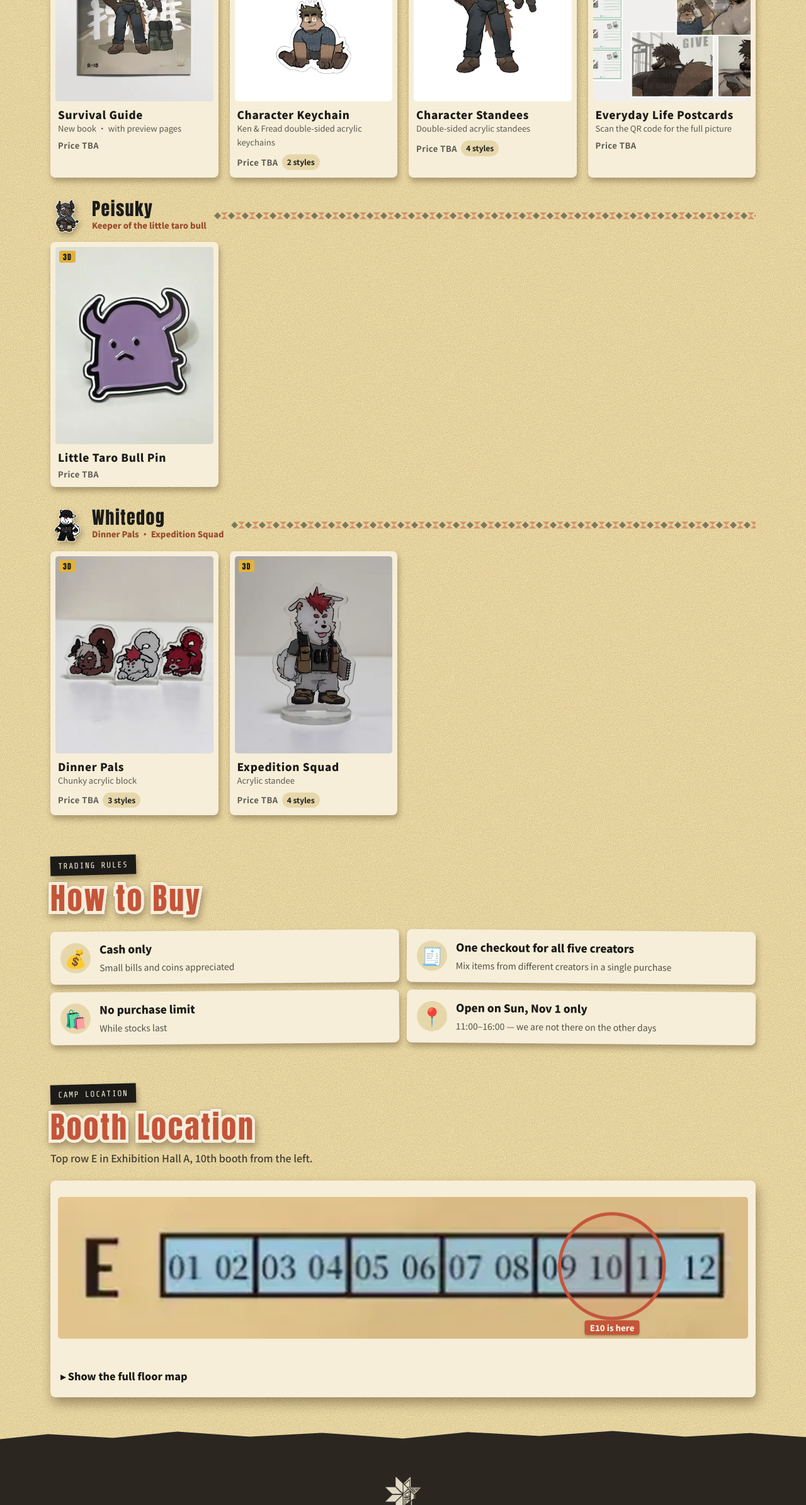
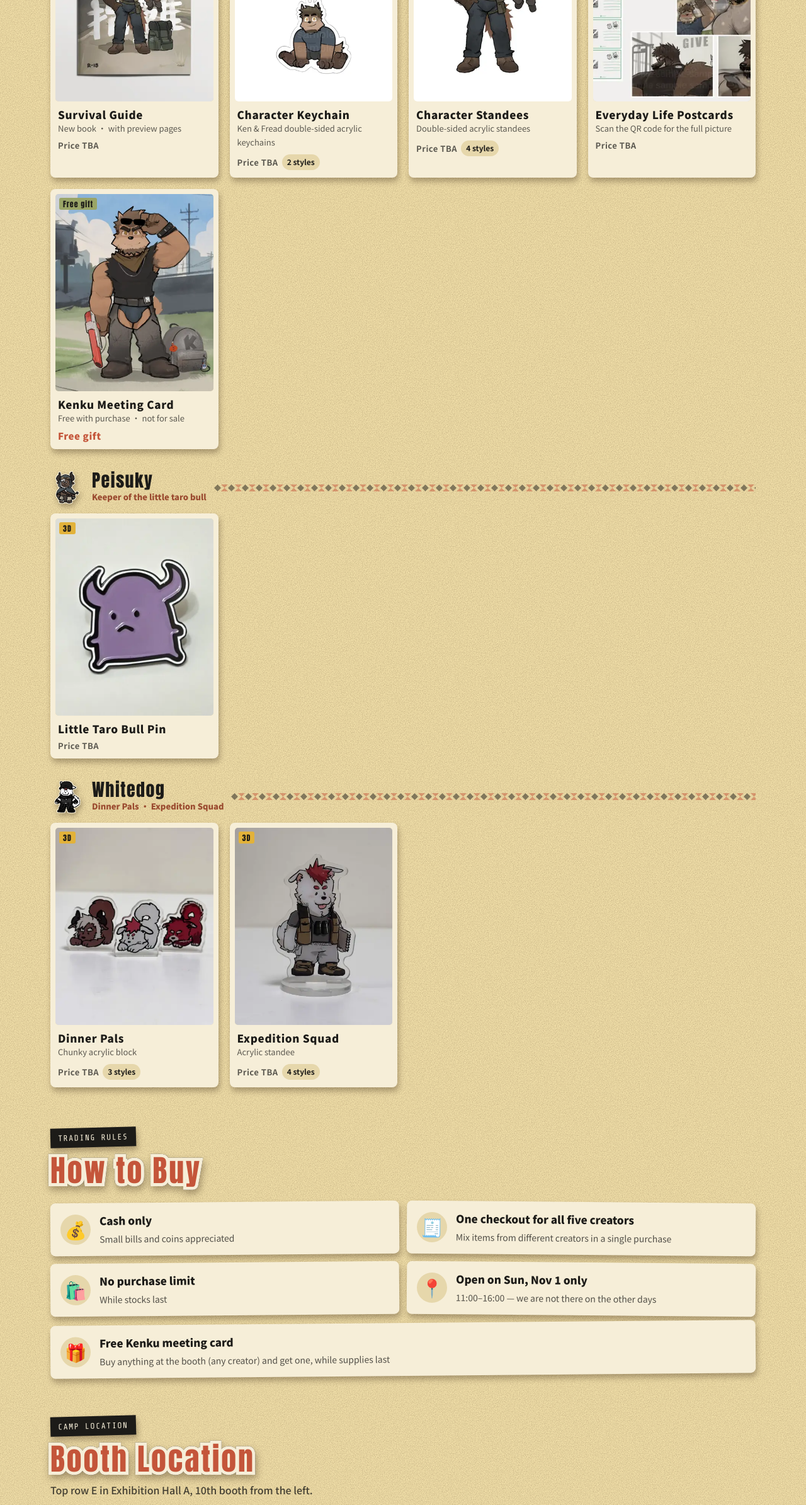
Before and after one commit to peisuky/miadop-e10, a plain HTML site: page index.html in a window 1280 px wide. Shown: the part 4042-6431 px from the top of the page at 63% size. Drawn offline with nearby package versions, Linux system fonts and the light colour scheme; no server answers.

Commit message:
Add the Kenku meeting card as a free gift with any purchase
Products with a gift field show 贈品 instead of a price, explain the
condition in the dialog, and the rules list gains a gift line.

Co-Authored-By: Claude Opus 5.5 <noreply@anthropic.com>

```diff
--- a/css/site.css
+++ b/css/site.css
@@ -177,6 +177,7 @@ html[lang="en"] .badge.deal { font-family: var(--an); font-weight: 400; }
 .card .meta { display: flex; justify-content: space-between; align-items: center; gap: 6px; margin: 8px 4px 0; flex-wrap: wrap; }
 .price { font: 400 18px/1 var(--an); letter-spacing: .04em; }
 .price.tba { font: 700 13px/1.2 var(--zh); opacity: .7; }
+.price.gift { font: 900 15px/1.2 var(--zh); color: var(--brick); }
 .count { font-size: 12px; font-weight: 700; background: var(--cream); padding: 2px 8px; border-radius: 999px; }
 .stamp {
   position: absolute; inset: 0; display: grid; place-items: center; background: rgba(246, 238, 216, .55);
@@ -190,7 +191,7 @@ html[lang="en"] .stamp b { font-family: var(--an); font-weight: 400; letter-spac
 
 /* ---------- 購買須知 ---------- */
 .rules { list-style: none; margin: 0; padding: 0; display: grid; gap: 12px; grid-template-columns: 1fr; }
-@media (min-width: 720px) { .rules { grid-template-columns: 1fr 1fr; } }
+@media (min-width: 720px) { .rules { grid-template-columns: 1fr 1fr; } .rules li.wide { grid-column: 1 / -1; } }
 .rules li { display: flex; gap: 14px; align-items: center; background: var(--paper); padding: 14px 16px; border-radius: 8px; box-shadow: var(--sh2); }
 .rules li:nth-child(2n) { rotate: .5deg; } .rules li:nth-child(2n+1) { rotate: -.5deg; }
 .rules b { font-size: 28px; width: 48px; height: 48px; display: grid; place-items: center; background: var(--cream); border-radius: 50%; flex: none; }
--- a/data/media.json
+++ b/data/media.json
@@ -794,5 +794,15 @@
     "h": 1600
    }
   ]
+ },
+ "kenku-meetcard": {
+  "photos": [
+   {
+    "src": "assets/img/kenku-meetcard/01.webp",
+    "thumb": "assets/img/kenku-meetcard/01_t.webp",
+    "w": 1200,
+    "h": 1500
+   }
+  ]
  }
 }
--- a/data/products.json
+++ b/data/products.json
@@ -602,6 +602,31 @@
       }
     },
     {
+      "id": "kenku-meetcard",
+      "brand": "kenku",
+      "kind": "card",
+      "name": {
+        "zh": "Kenku 認親卡",
+        "en": "Kenku Meeting Card"
+      },
+      "sub": {
+        "zh": "消費贈品・不販售",
+        "en": "Free with purchase · not for sale"
+      },
+      "lore": {
+        "zh": "在荒土上撿到彼此的證明。帶著它，下次見面就是自己人了。",
+        "en": "Proof that you found each other in the wasteland. Bring it along — next time we meet, you're family."
+      },
+      "gift": {
+        "zh": "購買攤位上任一商品（不限創作者）就送一張，送完為止",
+        "en": "Buy anything at the booth (from any creator) and get one free, while supplies last"
+      },
+      "specs": {
+        "zh": [],
+        "en": []
+      }
+    },
+    {
       "id": "peisuky-taro-badge",
       "brand": "peisuky",
       "kind": "badge",
--- a/index.html
+++ b/index.html
@@ -16,7 +16,7 @@
 <link rel="preconnect" href="https://fonts.googleapis.com">
 <link rel="preconnect" href="https://fonts.gstatic.com" crossorigin>
 <link href="https://fonts.googleapis.com/css2?family=Anton&family=Noto+Sans+TC:wght@400;500;700;900&family=Share+Tech+Mono&display=swap" rel="stylesheet">
-<link rel="stylesheet" href="css/site.css?v=20261018m">
+<link rel="stylesheet" href="css/site.css?v=20261018n">
 <script type="importmap">
 { "imports": {
   "three": "https://cdn.jsdelivr.net/npm/three@0.170.0/build/three.module.js",
@@ -103,6 +103,7 @@
       <li><b>🧾</b><span><strong data-i18n="howto.one">五位創作者一起結帳</strong><small data-i18n="howto.oneSub">不同創作者的商品可以一次買單</small></span></li>
       <li><b>🛍️</b><span><strong data-i18n="howto.limit">不限購</strong><small data-i18n="howto.limitSub">數量有限，售完為止</small></span></li>
       <li><b>📍</b><span><strong data-i18n="howto.date">僅 11/01（日）出攤</strong><small data-i18n="howto.dateSub">11:00–16:00，其他天數不在場喔</small></span></li>
+      <li class="wide"><b>🎁</b><span><strong data-i18n="howto.gift">消費送 Kenku 認親卡</strong><small data-i18n="howto.giftSub">購買攤位上任一商品（不限創作者）就送一張，送完為止</small></span></li>
     </ul>
   </section>
 
@@ -160,6 +161,6 @@
   </div>
 </dialog>
 
-<script type="module" src="js/site.js?v=20261018m"></script>
+<script type="module" src="js/site.js?v=20261018n"></script>
 </body>
 </html>
--- a/js/site.js
+++ b/js/site.js
@@ -18,6 +18,7 @@ const STR = {
     'howto.one': '五位創作者一起結帳', 'howto.oneSub': '不同創作者的商品可以一次買單',
     'howto.limit': '不限購', 'howto.limitSub': '數量有限，售完為止',
     'howto.date': '僅 11/01（日）出攤', 'howto.dateSub': '11:00–16:00，其他天數不在場喔',
+    'howto.gift': '消費送 Kenku 認親卡', 'howto.giftSub': '購買攤位上任一商品（不限創作者）就送一張，送完為止',
     'loc.title': '攤位位置', 'loc.sub': '展演A廳最上方的 E 排，左邊數來第 10 號。', 'loc.here': 'E10 在這裡', 'loc.full': '看完整會場地圖',
     'foot.copy': '所有作品著作權屬於各創作者：阿爾西、Kulas、Kenku、Peisuky、香酥雞白狗。', 'foot.ga': '本站使用 Google Analytics 統計瀏覽量。',
     roles: '巡獵部落的五種職分', rolesSub: '五款服裝，五種在荒土上活下去的方式',
@@ -28,7 +29,7 @@ const STR = {
     hint3d: '拖曳旋轉・雙指縮放', hintHold: '拖曳甩甩看・上下拖可以前後晃', loading: '載入中…', close: '關閉',
     live: t => `價格與庫存即時同步（${t} 更新）`, offline: '暫時讀不到即時庫存，顯示的是備份資料',
     stateOn: '🔥 攤位營業中！歡迎來 E10 逛逛', stateEnd: '感謝光臨，我們下次見！',
-    by: '創作者', new: 'NEW'
+    by: '創作者', new: 'NEW', gift: '贈品', giftBadge: '消費贈品'
   },
   en: {
     'nav.skip': 'Skip to goods', 'nav.creators': 'Creators', 'nav.goods': 'Goods', 'nav.howto': 'How to buy', 'nav.location': 'Location',
@@ -42,6 +43,7 @@ const STR = {
     'howto.one': 'One checkout for all five creators', 'howto.oneSub': 'Mix items from different creators in a single purchase',
     'howto.limit': 'No purchase limit', 'howto.limitSub': 'While stocks last',
     'howto.date': 'Open on Sun, Nov 1 only', 'howto.dateSub': '11:00–16:00 — we are not there on the other days',
+    'howto.gift': 'Free Kenku meeting card', 'howto.giftSub': 'Buy anything at the booth (any creator) and get one, while supplies last',
     'loc.title': 'Booth Location', 'loc.sub': 'Top row E in Exhibition Hall A, 10th booth from the left.', 'loc.here': 'E10 is here', 'loc.full': 'Show the full floor map',
     'foot.copy': 'All artwork © their creators: Harcy, Kulas, Kenku, Peisuky and Whitedog.', 'foot.ga': 'This site uses Google Analytics to count visits.',
     roles: 'Five Roles of the Tribe', rolesSub: 'Five outfits, five ways to survive the wasteland',
@@ -52,7 +54,7 @@ const STR = {
     hint3d: 'Drag to rotate · pinch to zoom', hintHold: 'Drag to swing it · drag up/down to tilt', loading: 'Loading…', close: 'Close',
     live: t => `Prices & stock synced live (updated ${t})`, offline: 'Live stock unavailable — showing backup data',
     stateOn: '🔥 We are open! Come visit booth E10', stateEnd: 'Thanks for visiting — see you next time!',
-    by: 'Creator', new: 'NEW'
+    by: 'Creator', new: 'NEW', gift: 'Free gift', giftBadge: 'Free with purchase'
   }
 };
 
@@ -124,6 +126,7 @@ function summary(p) {
   const min = prices.length ? Math.min(...prices) : null, varies = new Set(prices).size > 1;
   return { status, price: min, varies };
 }
+const giftText = () => el('span', { class: 'price gift' }, t('gift'));
 const priceText = (n, varies) => n == null ? el('span', { class: 'price tba' }, t('tba')) : el('span', { class: 'price' }, `NT$ ${n}${varies ? ' ' + t('from') : ''}`);
 const mediaOf = (p, v) => (v && MEDIA[`${p.id}/${v.id}`]) || MEDIA[p.id] || {};
 const threeOf = (p, v) => (v && v.three) || p.three || null;
@@ -158,6 +161,7 @@ function card(p) {
     p.isNew ? el('span', { class: 'badge new' }, t('new')) : null,
     p.age === '18' ? el('span', { class: 'badge r18' }, 'R-18') : null,
     p.deal ? el('span', { class: 'badge deal' }, t('dealBadge')) : null,
+    p.gift ? el('span', { class: 'badge deal' }, t('gift')) : null,
     has3d ? el('span', { class: 'badge d3' }, '3D') : null,
     hasVid ? el('span', { class: 'badge vid' }, '▶ VIDEO') : null);
   const ph = cover
@@ -169,7 +173,7 @@ function card(p) {
     el('h4', {}, L(p.name)),
     p.sub ? el('p', { class: 'sub' }, L(p.sub)) : null,
     el('div', { class: 'meta' },
-      s.status === 'soon' ? el('span', { class: 'status soon' }, t('soon')) : priceText(s.price, s.varies),
+      s.status === 'soon' ? el('span', { class: 'status soon' }, t('soon')) : p.gift ? giftText() : priceText(s.price, s.varies),
       s.status === 'partial' ? el('span', { class: 'status partial' }, t('partial')) : p.variants ? el('span', { class: 'count' }, t('variants', p.variants.length)) : null));
 }
 
@@ -272,10 +276,11 @@ function fillInfo() {
     }
     vb.append(row);
   }
-  const pr = $('#mPrice'); pr.replaceChildren(i.status === 'soon' ? '' : priceText(i.price));
+  const pr = $('#mPrice'); pr.replaceChildren(i.status === 'soon' ? '' : p.gift ? giftText() : priceText(i.price));
   const st = $('#mStatus'); st.className = 'status ' + i.status; st.textContent = t(i.status);
+  st.hidden = p.gift && i.status === 'on';   // 贈品不寫「販售中」，送完時試算表改完售才顯示
   $('#mLore').textContent = L(p.lore);
-  $('#mDeal').hidden = !p.deal; $('#mDeal').replaceChildren(el('b', {}, t('dealBadge')), L(p.deal));
+  $('#mDeal').hidden = !p.deal && !p.gift; $('#mDeal').replaceChildren(el('b', {}, t(p.gift ? 'giftBadge' : 'dealBadge')), L(p.gift || p.deal));
   $('#mAge').hidden = (v?.age || p.age) !== '18'; $('#mAge').textContent = t('age18');
   const specs = [...(L(p.specs) || []), ...(v ? L(v.specs) || [] : [])];
   $('#mSpecs').replaceChildren(...specs.map(s => el('li', {}, s)));
@@ -309,7 +314,7 @@ async function showItem(k) {
     stage.append(el('span', { class: 'loading' }, t('loading')));
     const seq = ++viewerSeq;
     try {
-      const { createProductViewer } = await import('../viewer/product3d.js?v=20261018m');
+      const { createProductViewer } = await import('../viewer/product3d.js?v=20261018n');
       if (seq !== viewerSeq) return;
       stage.replaceChildren();
       const vw = await createProductViewer(stage, { src: it.src, background: 0xefe3c4 });
```
Also changed, not shown: assets/img/kenku-meetcard/01.webp (added), assets/img/kenku-meetcard/01_t.webp (added), 1 other file.
